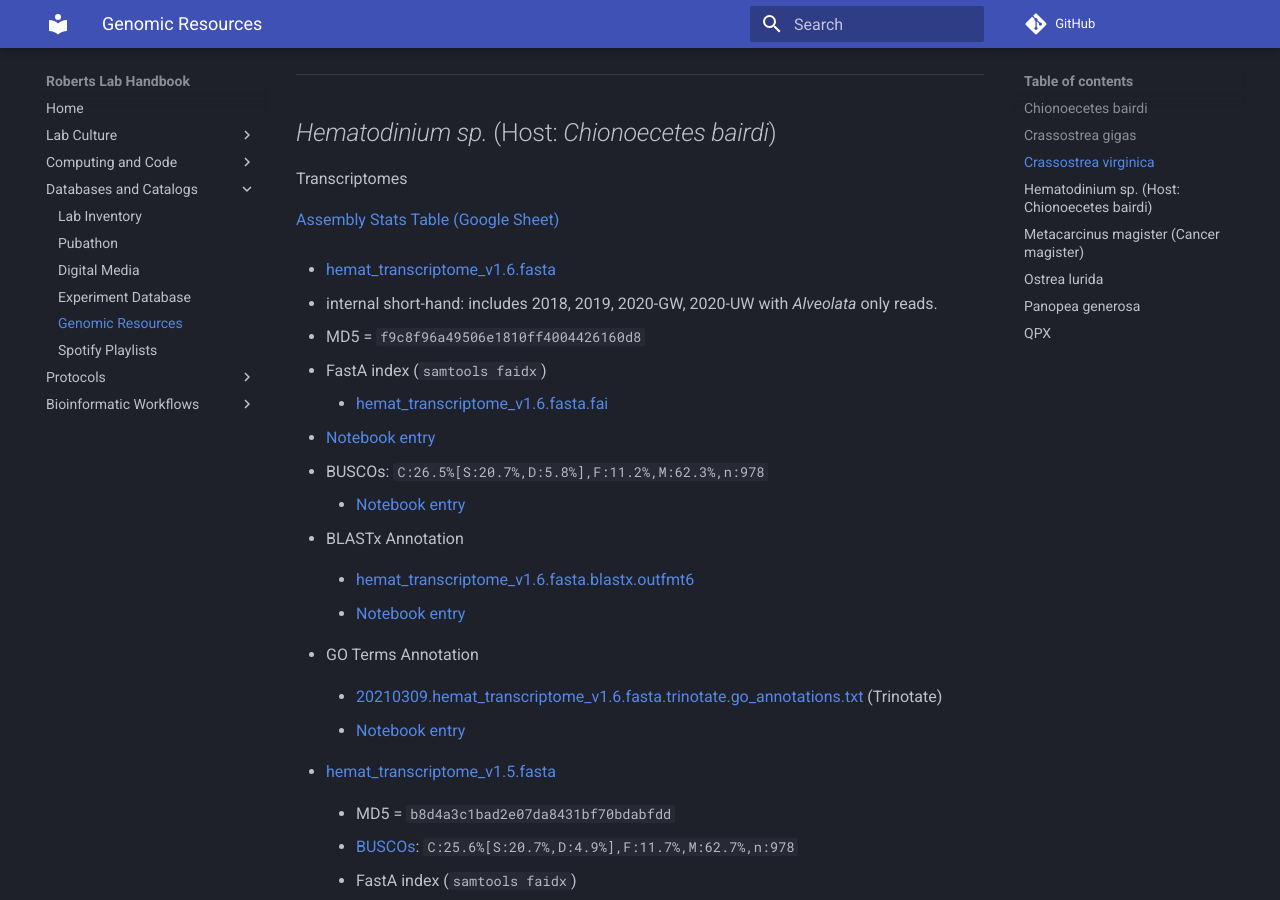
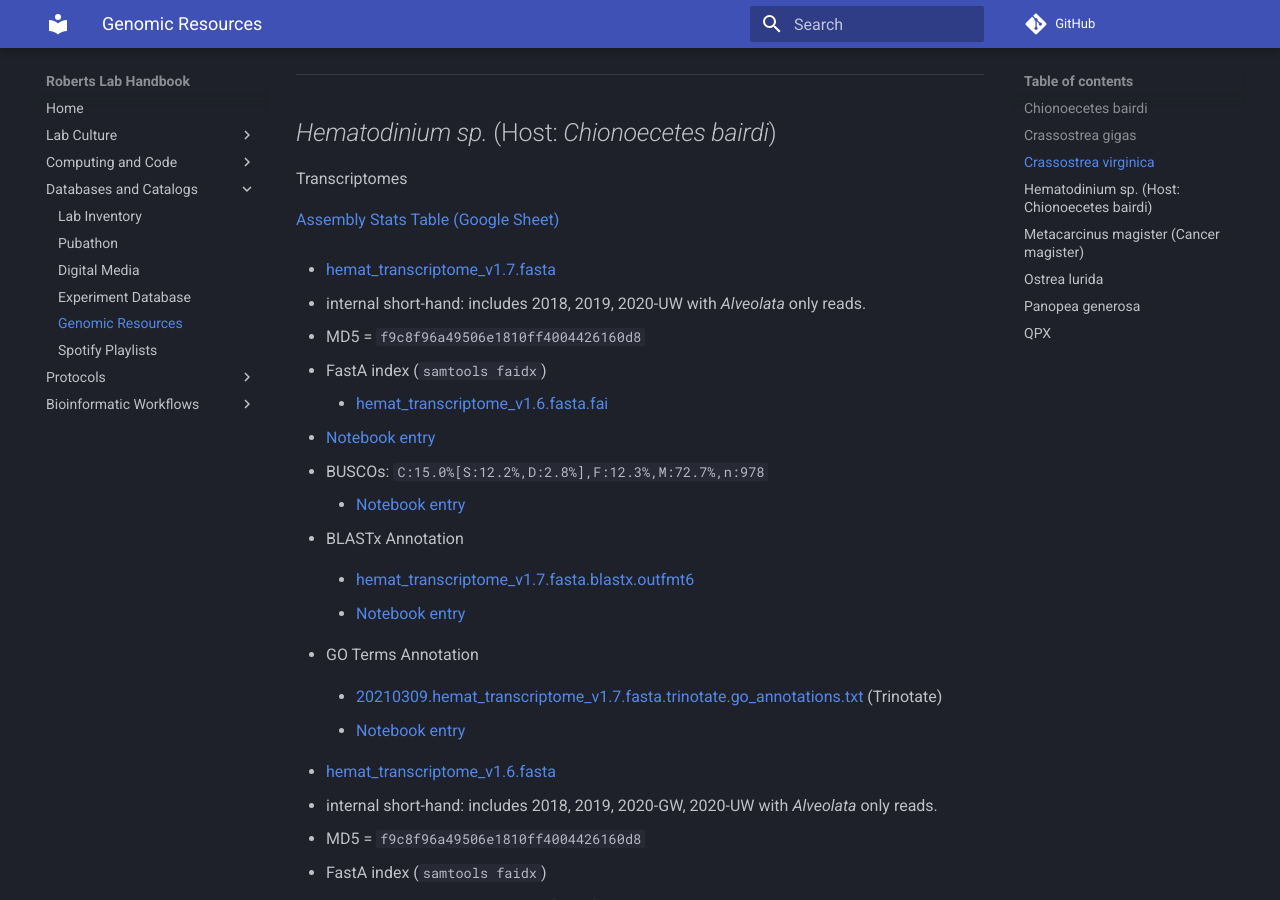
Before and after one commit to RobertsLab/resources, an MkDocs documentation site: the page built from docs/Genomic-Resources.md, in a window 1280 px wide and 900 px high, scrolled down 7263 px. Built offline with MkDocs 1.6.1 and Material for MkDocs 9.7.7, drawn with Linux system fonts in a browser that asks for light colours; comment, search, counter and statistics services are not loaded.

Commit message:
add hemat transcriptome v1.7 info/URLs

````diff
--- a/docs/Genomic-Resources.md
+++ b/docs/Genomic-Resources.md
@@ -332,6 +332,35 @@
 
 [Assembly Stats Table (Google Sheet)](https://docs.google.com/spreadsheets/d/1A81cFdFw5Mlks5DWMmq0-8eVqyTXqmoCsHNWs95N_p4/edit?usp=sharing)
 
+* [hemat_transcriptome_v1.7.fasta](https://gannet.fish.washington.edu/Atumefaciens/20210308_hemat_trinity_v1.6_v1.7/hemat_transcriptome_v1.6.fasta_trinity_out_dir/hemat_transcriptome_v1.7.fasta)
+
+  - internal short-hand: includes 2018, 2019, 2020-UW with _Alveolata_ only reads.
+
+  - MD5 = `f9c8f96a49506e1810ff4004426160d8`
+
+  - FastA index (```samtools faidx```)
+
+      - [hemat_transcriptome_v1.6.fasta.fai](https://gannet.fish.washington.edu/Atumefaciens/20210308_hemat_trinity_v1.6_v1.7/hemat_transcriptome_v1.7.fasta_trinity_out_dir/hemat_transcriptome_v1.7.fasta.fai)
+
+  - [Notebook entry](https://robertslab.github.io/sams-notebook/2021/03/08/Transcriptome-Assembly-Hematodinium-Transcriptomes-v1.6-and-v1.7-with-Trinity-on-Mox.html)
+
+  - BUSCOs: `C:15.0%[S:12.2%,D:2.8%],F:12.3%,M:72.7%,n:978`
+
+    - [Notebook entry](https://robertslab.github.io/sams-notebook/2020/08/14/Transcriptome-Assessment-BUSCO-Metazoa-on-Hematodinium-v1.6-v1.7-v2.1-and-v3.1-on-Mox.html)
+
+  - BLASTx Annotation
+
+    - [hemat_transcriptome_v1.7.fasta.blastx.outfmt6](https://gannet.fish.washington.edu/Atumefaciens/20200814_hemat_diamond_blastx_v1.6_v1.7_v2.1_v3.1/hemat_transcriptome_v1.7.fasta.blastx.outfmt6)
+
+    - [Notebook entry](https://robertslab.github.io/sams-notebook/2020/08/14/Transcriptome-Annotation-Hematodinium-Transcriptomes-v1.6-v1.7-v2.1-v3.1-with-DIAMOND-BLASTx-on-Mox.html)
+
+  - GO Terms Annotation
+
+    - [20210309.hemat_transcriptome_v1.7.fasta.trinotate.go_annotations.txt](https://gannet.fish.washington.edu/Atumefaciens/20210309_hemat_trinotate_transcriptome-v1.7/20210309.hemat_transcriptome_v1.7.fasta.trinotate.go_annotations.txt) (Trinotate)
+
+    - [Notebook entry](https://robertslab.github.io/sams-notebook/2021/03/09/Transcriptome-Annotation-Trinotate-Hematodinium-v1.7-on-Mox.html)
+
+
 * [hemat_transcriptome_v1.6.fasta](https://gannet.fish.washington.edu/Atumefaciens/20210308_hemat_trinity_v1.6_v1.7/hemat_transcriptome_v1.6.fasta_trinity_out_dir/hemat_transcriptome_v1.6.fasta)
 
   - internal short-hand: includes 2018, 2019, 2020-GW, 2020-UW with _Alveolata_ only reads.
````
